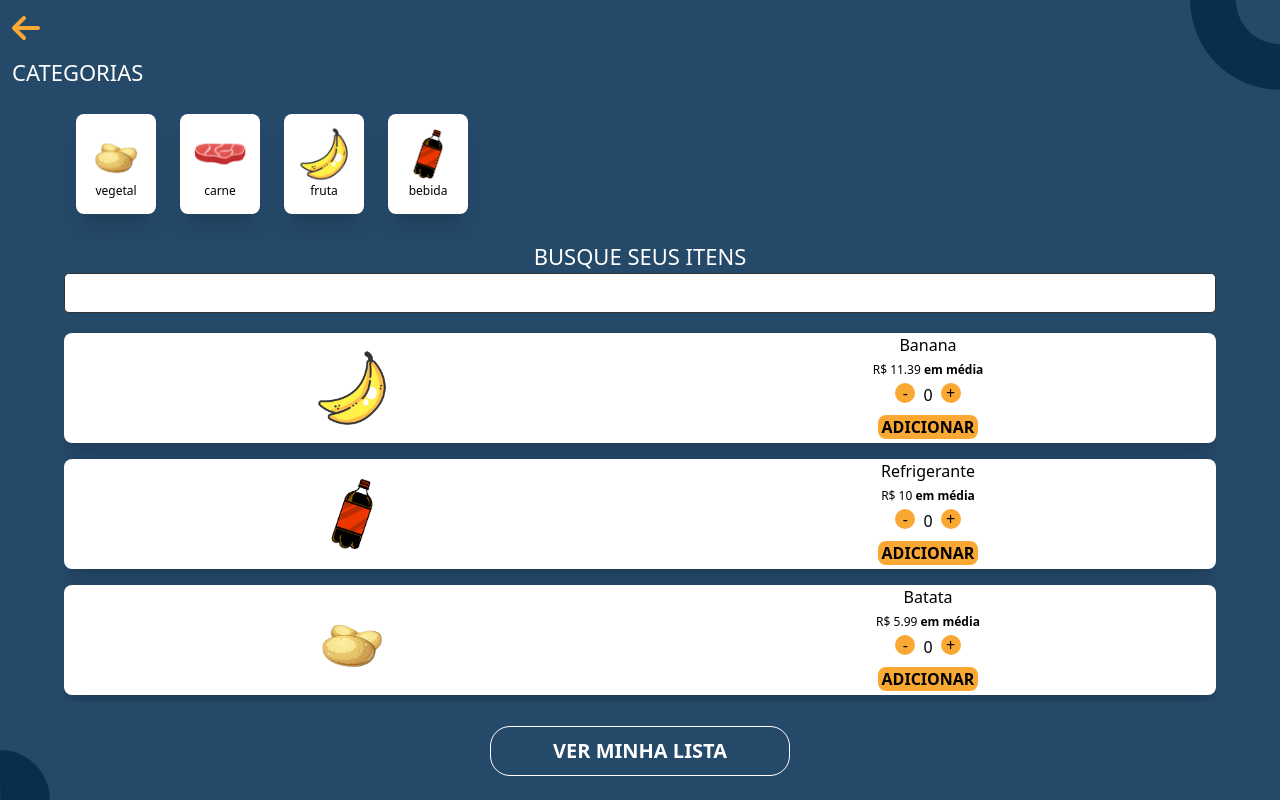
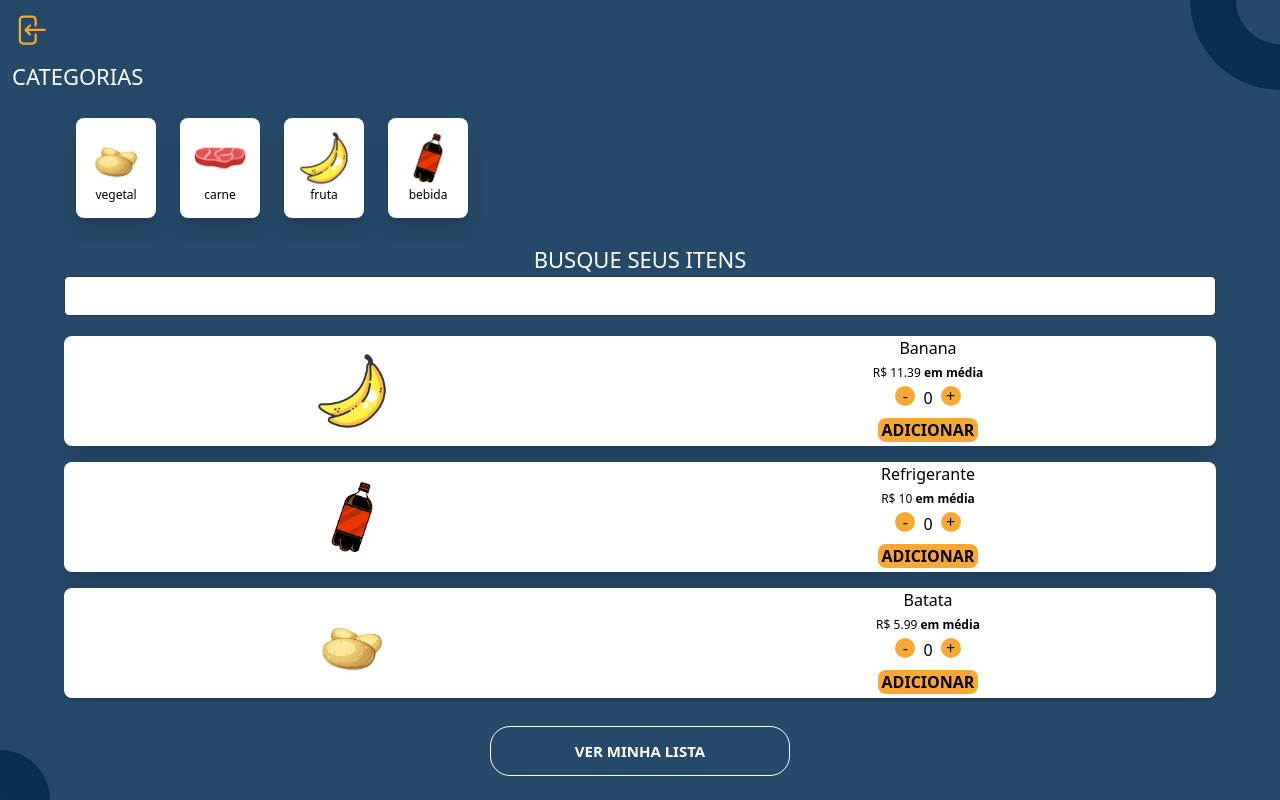
Before and after one commit to eniobatalha/poupafeira-frontend, a Next.js app: page /produtos in a window 1280 px wide. Built offline with nearby package versions, Linux system fonts and the light colour scheme.

Commit message:
resolvido bug filtro de categorias + add componente logout

```diff
--- a/src/app/minha-lista/CardMinhaLista/index.js
+++ b/src/app/minha-lista/CardMinhaLista/index.js
@@ -8,7 +8,6 @@ export default function CardMinhaLista({ nome, img, quantidade, medida, index })
     const { mercadorias, setMercadorias } = carrinhoStorage()
 
     const deleteMercadoria = () =>{
-        console.log('re')
         const newMercadoria = mercadorias.filter((item, i)=>{
             return i !== index
         })
--- a/src/app/page.js
+++ b/src/app/page.js
@@ -9,11 +9,6 @@ import Button from '@/components/Button'
 import Input from '@/components/Input'
 import { useState } from 'react'
 import Link from 'next/link'
-import Voltar from '@/components/Voltar'
-import { FontAwesomeIcon } from '@fortawesome/react-fontawesome'
-import { faArrowLeft } from '@fortawesome/free-solid-svg-icons'
-import InputRegister from '@/components/InputRegister'
-import InputSenha from '@/components/InputSenha'
 
 export default function Home() {
 
@@ -32,7 +27,9 @@ export default function Home() {
             {
                 isLogin &&
                 <div onClick={closeLogin} className='flex justify-start items-start w-[100vw] p-3 absolute top-0 left-0 z-10'>
-                    <FontAwesomeIcon color='#FAA834' className='self-start' size='2x' icon={faArrowLeft} />
+                    <svg xmlns="http://www.w3.org/2000/svg" viewBox="0 0 24 24" fill="#FAA834" class="w-9 h-9">
+                        <path fill-rule="evenodd" d="M11.03 3.97a.75.75 0 010 1.06l-6.22 6.22H21a.75.75 0 010 1.5H4.81l6.22 6.22a.75.75 0 11-1.06 1.06l-7.5-7.5a.75.75 0 010-1.06l7.5-7.5a.75.75 0 011.06 0z" clip-rule="evenodd" />
+                    </svg>
                 </div>
             }
             <div style={{ background: isLogin ? 'white' : '#254969' }} className={` h-[50vh] flex justify-center items-center  relative`}>
--- a/src/app/produtos/page.js
+++ b/src/app/produtos/page.js
@@ -6,9 +6,8 @@ import CardProdutos from './CardProdutos';
 import { useEffect, useState } from 'react';
 import { carrinhoStorage } from '../globalStorage';
 import Link from 'next/link';
-import { FontAwesomeIcon } from '@fortawesome/react-fontawesome';
-import { faArrowLeft } from '@fortawesome/free-solid-svg-icons';
-import Voltar from '@/components/Voltar';
+import Logout from '@/components/Logout';
+
 
 export default function Page() {
 
@@ -48,9 +47,18 @@ export default function Page() {
         setCategorias(newCategoria)
     }
 
+    const resetCategoria = () =>{
+
+        const resetCategoria = categorias.map(item => {
+                return { ...item, selected: false }
+        })
+
+        setCategorias(resetCategoria)
+    }
+
     return (
         <div className='bg-[#254969] h-[100vh] flex flex-col items-center '>
-            <Voltar />
+            <Logout/>
             <h1 className='text-white text-[22px] self-start px-3 uppercase'>Categorias</h1>
             <div className='flex items-center w-[90vw] h-[160px] overflow-auto'>
                 {
@@ -81,7 +89,7 @@ export default function Page() {
                         } else if (item.categoria === currentCategoria) {
                             return (
                                 <div key={index} className='my-2'>
-                                    <CardProdutos nome={item.nome} img={item.img} preco={item.preco} medida={item.medida} categoria={item.categoria} />
+                                    <CardProdutos id={item.id} nome={item.nome} img={item.img} preco={item.preco} medida={item.medida} categoria={item.categoria} />
                                 </div>
                             )
                         }
@@ -89,7 +97,7 @@ export default function Page() {
                 }
             </div>
 
-            <Link href="/minha-lista"><div style={{ border: '1px solid #fff', borderRadius: '20px', color: '#fff' }} className='w-[300px] h-[50px] text-[20px] flex justify-center items-center my-6'><b>VER MINHA LISTA</b></div></Link>
+            <Link href="/minha-lista"><div onClick={resetCategoria} style={{ border: '1px solid #fff', borderRadius: '20px', color: '#fff' }} className='w-[80vw] max-w-[300px]  h-[50px] text-[15px] flex justify-center items-center my-6'><b>VER MINHA LISTA</b></div></Link>
 
         </div>
     );
--- a/src/app/register/page.js
+++ b/src/app/register/page.js
@@ -3,9 +3,6 @@
 import Button from "@/components/Button";
 import InputRegister from "@/components/InputRegister";
 import InputSenha from "@/components/InputSenha";
-import Voltar from "@/components/Voltar";
-import { faArrowLeft } from "@fortawesome/free-solid-svg-icons";
-import { FontAwesomeIcon } from "@fortawesome/react-fontawesome";
 import Link from "next/link";
 
 
@@ -15,7 +12,9 @@ export default function Page() {
             <div className="rounded-2xl bg-white h-[80vh] w-[92vw] flex flex-col justify-center items-center space-y-4 ">
                 <Link href="/">
                     <div className='flex justify-start items-start w-[100vw] p-3 absolute top-0 left-0 z-10'>
-                        <FontAwesomeIcon color='#FAA834' className='self-start' size='2x' icon={faArrowLeft} />
+                        <svg xmlns="http://www.w3.org/2000/svg" viewBox="0 0 24 24" fill="#FAA834" class="w-9 h-9">
+                            <path fill-rule="evenodd" d="M11.03 3.97a.75.75 0 010 1.06l-6.22 6.22H21a.75.75 0 010 1.5H4.81l6.22 6.22a.75.75 0 11-1.06 1.06l-7.5-7.5a.75.75 0 010-1.06l7.5-7.5a.75.75 0 011.06 0z" clip-rule="evenodd" />
+                        </svg>
                     </div>
                 </Link>
                 <h1 className="text-[#254969] uppercase"><b>Complete seu Registro</b></h1>
--- /dev/null
+++ b/src/components/Logout/index.js
@@ -0,0 +1,17 @@
+import React from 'react';
+import Link from 'next/link';
+
+export default function Logout({ rota = '' }) {
+    return (
+        <div>
+            <Link href={`/${rota}`}>
+                <div className='flex justify-start items-start w-[100vw] p-3'>
+                <svg xmlns="http://www.w3.org/2000/svg" viewBox="0 0 24 24" fill="#FAA834" class="w-9 h-9">
+                    <path fill-rule="evenodd" d="M7.5 3.75A1.5 1.5 0 006 5.25v13.5a1.5 1.5 0 001.5 1.5h6a1.5 1.5 0 001.5-1.5V15a.75.75 0 011.5 0v3.75a3 3 0 01-3 3h-6a3 3 0 01-3-3V5.25a3 3 0 013-3h6a3 3 0 013 3V9A.75.75 0 0115 9V5.25a1.5 1.5 0 00-1.5-1.5h-6zm5.03 4.72a.75.75 0 010 1.06l-1.72 1.72h10.94a.75.75 0 010 1.5H10.81l1.72 1.72a.75.75 0 11-1.06 1.06l-3-3a.75.75 0 010-1.06l3-3a.75.75 0 011.06 0z" clip-rule="evenodd" />
+                </svg>
+
+                </div>
+            </Link>
+        </div>
+    );
+}
--- a/src/components/Voltar/index.js
+++ b/src/components/Voltar/index.js
@@ -1,16 +1,16 @@
-import { faArrowLeft } from '@fortawesome/free-solid-svg-icons'
-import { FontAwesomeIcon } from '@fortawesome/react-fontawesome'
-import Link from 'next/link'
-import React from 'react'
+import React from 'react';
+import Link from 'next/link';
 
-export default function Voltar({rota = ''}) {
+export default function Voltar({ rota = '' }) {
     return (
         <div>
             <Link href={`/${rota}`}>
                 <div className='flex justify-start items-start w-[100vw] p-3'>
-                    <FontAwesomeIcon color='#FAA834' className='self-start' size='2x' icon={faArrowLeft} />
+                <svg xmlns="http://www.w3.org/2000/svg" viewBox="0 0 24 24" fill="#FAA834" class="w-9 h-9">
+                    <path fill-rule="evenodd" d="M11.03 3.97a.75.75 0 010 1.06l-6.22 6.22H21a.75.75 0 010 1.5H4.81l6.22 6.22a.75.75 0 11-1.06 1.06l-7.5-7.5a.75.75 0 010-1.06l7.5-7.5a.75.75 0 011.06 0z" clip-rule="evenodd" />
+                </svg>
                 </div>
             </Link>
         </div>
-    )
+    );
 }
```
